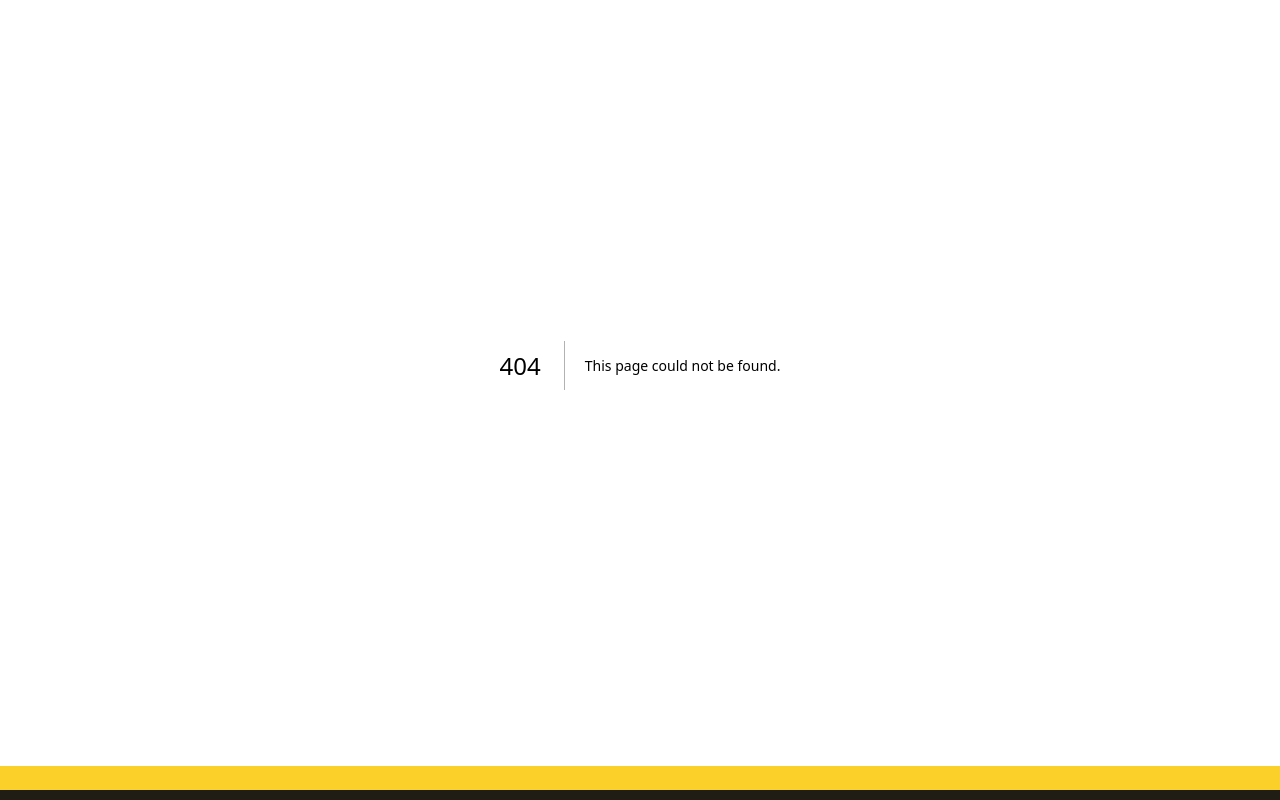
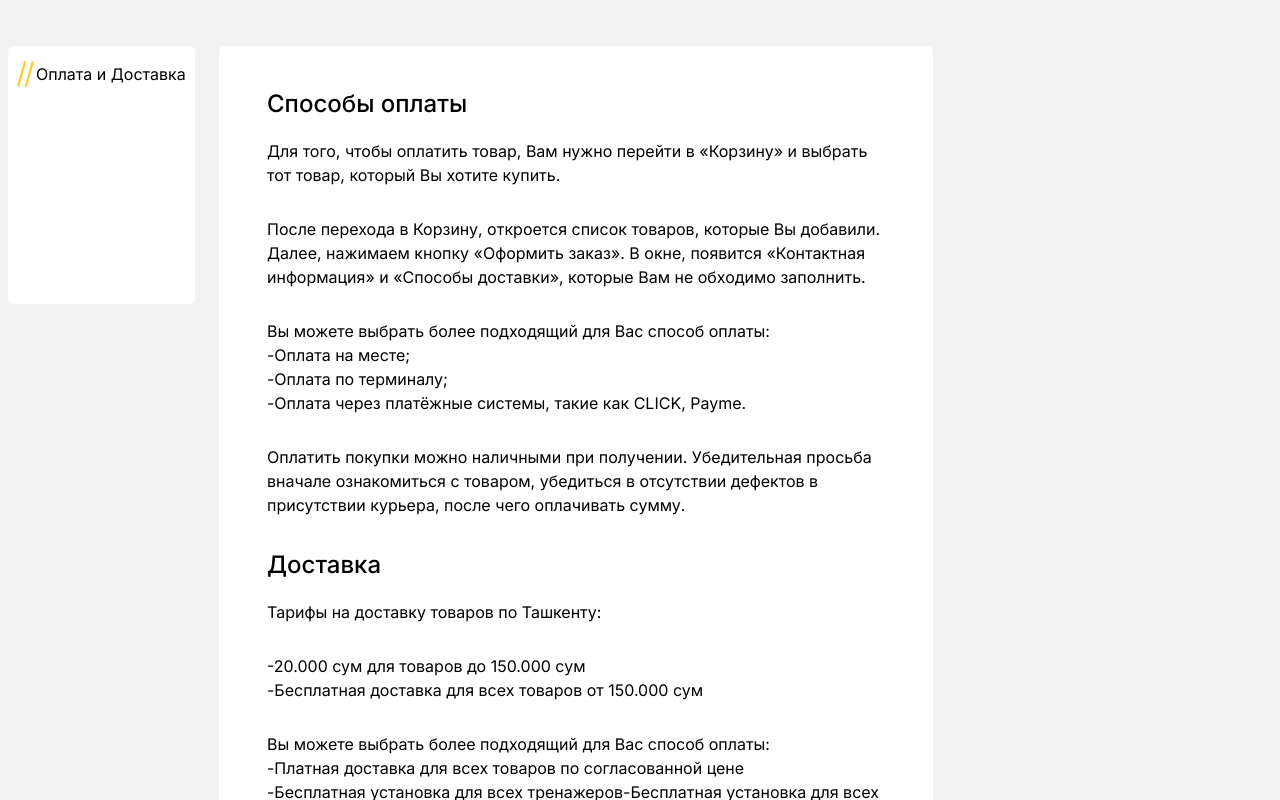
Before and after one commit to muhammadaziz01-dev/Sport-Market, a Next.js app: page /payment in a window 1280 px wide. Before the commit this address had no page. Shown: the part 280-1080 px from the top of the page. Built offline with nearby package versions, Linux system fonts and the light colour scheme.

Commit message:
payment page end and test

```diff
--- /dev/null
+++ b/app/payment/page.tsx
@@ -0,0 +1,95 @@
+import { CaruselProduct } from "@/components/ui";
+
+function Index() {
+  return (
+    <>
+      <section className="bg-[#F2F2F2] pb-[120px] pt-[80px] ">
+        <div className="container mx-auto px-2 5">
+          <div className="flex items-start gap-6">
+            <div className="py-[15px] px-[9px] bg-white rounded-md w-[187px] h-[258px]">
+              <div className="flex items-center gap-[2px] ">
+                <svg
+                  xmlns="http://www.w3.org/2000/svg"
+                  width="17"
+                  height="26"
+                  viewBox="0 0 17 26"
+                  fill="none"
+                >
+                  <rect
+                    width="2.28245"
+                    height="26.4608"
+                    transform="matrix(0.975738 0.218942 -0.266986 0.9637 14.7734 0)"
+                    fill="#FBD029"
+                  />
+                  <rect
+                    width="2.28245"
+                    height="26.4608"
+                    transform="matrix(0.975738 0.218942 -0.266986 0.9637 7.06445 0)"
+                    fill="#FBD029"
+                  />
+                </svg>
+                <p>Оплата и Доставка</p>
+              </div>
+            </div>
+
+            <div className=" bg-white rounded-md w-[714px] h-[800-px] py-10 px-12">
+              <h1 className="text-[24px] font-medium mb-[17px]">
+                Способы оплаты
+              </h1>
+              <p className="text-[16px] mb-[30px]">
+                Для того, чтобы оплатить товар, Вам нужно перейти в «Корзину» и
+                выбрать тот товар, который Вы хотите купить.
+              </p>
+              <p className="text-[16px] mb-[30px]">
+                После перехода в Корзину, откроется список товаров, которые Вы
+                добавили. Далее, нажимаем кнопку «Оформить заказ». В окне,
+                появится «Контактная информация» и «Способы доставки», которые
+                Вам не обходимо заполнить.
+              </p>
+              <div className="felec flex-col items-start mb-[30px]">
+                <p className="text-[16px]">
+                  Вы можете выбрать более подходящий для Вас способ оплаты:
+                </p>
+                <p className="text-[16px]">-Оплата на месте;</p>
+                <p className="text-[16px]">-Оплата по терминалу;</p>
+                <p className="text-[16px]">
+                  -Оплата через платёжные системы, такие как CLICK, Payme.
+                </p>
+              </div>
+              <p className="text-[16px] mb-[30px]">
+                Оплатить покупки можно наличными при получении. Убедительная
+                просьба вначале ознакомиться с товаром, убедиться в отсутствии
+                дефектов в присутствии курьера, после чего оплачивать сумму.
+              </p>
+              <h1 className="text-[24px] font-medium mb-[17px]">Доставка</h1>
+              <p className="text-[16px] mb-[30px]">
+                Тарифы на доставку товаров по Ташкенту:
+              </p>
+              <div className="felec flex-col items-start mb-[30px]">
+
+                <p className="text-[16px]">-20.000 сум для товаров до 150.000 сум</p>
+                <p className="text-[16px]">-Бесплатная доставка для всех товаров от 150.000 сум</p>
+
+              </div>
+              <div className="felec flex-col items-start mb-[30px]">
+                <p className="text-[16px]">
+                  Вы можете выбрать более подходящий для Вас способ оплаты:
+                </p>
+                <p className="text-[16px]">-Платная доставка для всех товаров по согласованной цене</p>
+                <p className="text-[16px]">-Бесплатная установка для всех тренажеров-Бесплатная установка для всех тренажеров</p>
+
+              </div>
+            </div>
+          </div>
+          <div className="pt-[76px]">
+            <h1 className="text-[32px] mb-[31px]">Акция</h1>
+            <div>
+              <CaruselProduct text="Акция" bg="#FF1C1C" />
+            </div>
+          </div>
+        </div>
+      </section>
+    </>
+  );
+}
+export default Index;
```
